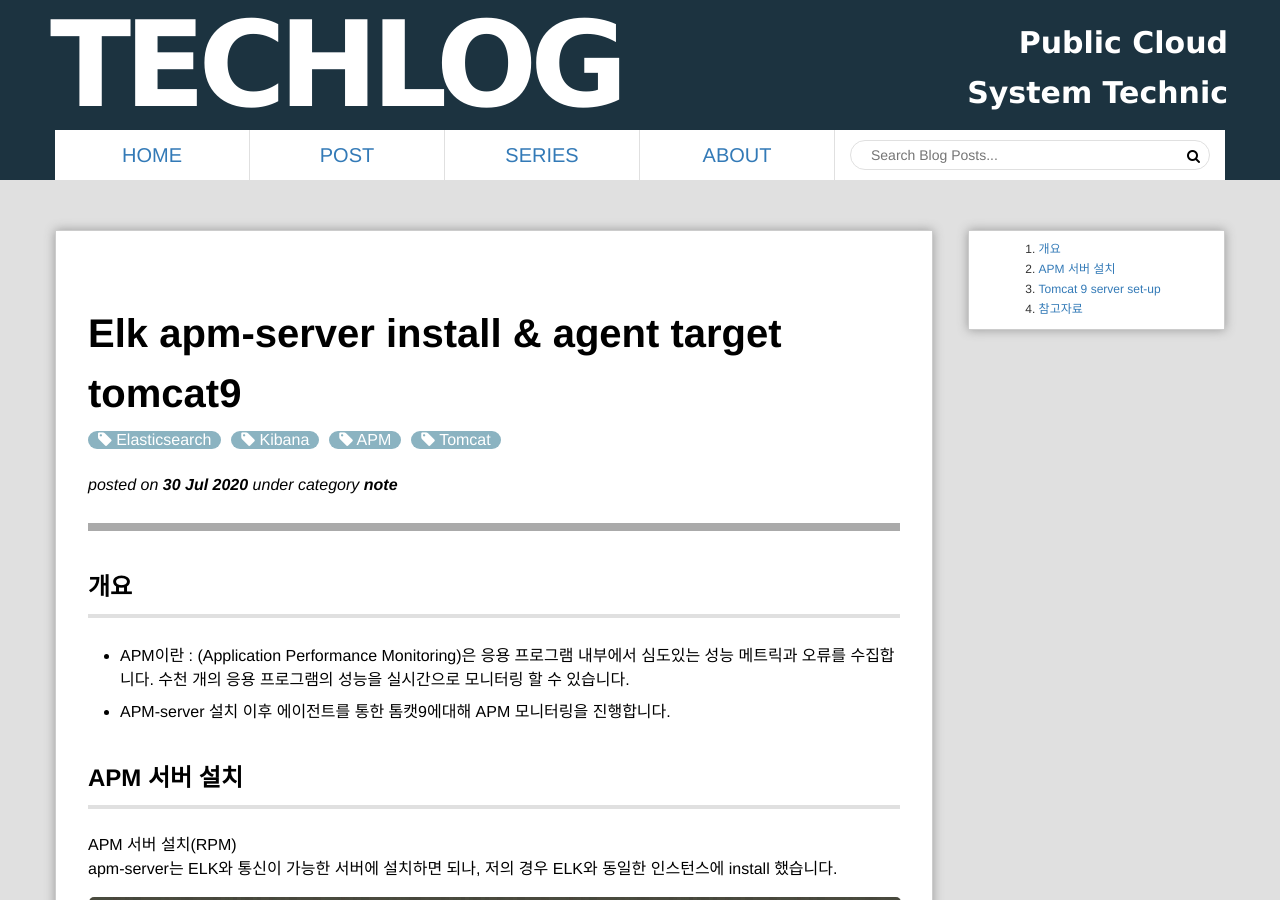
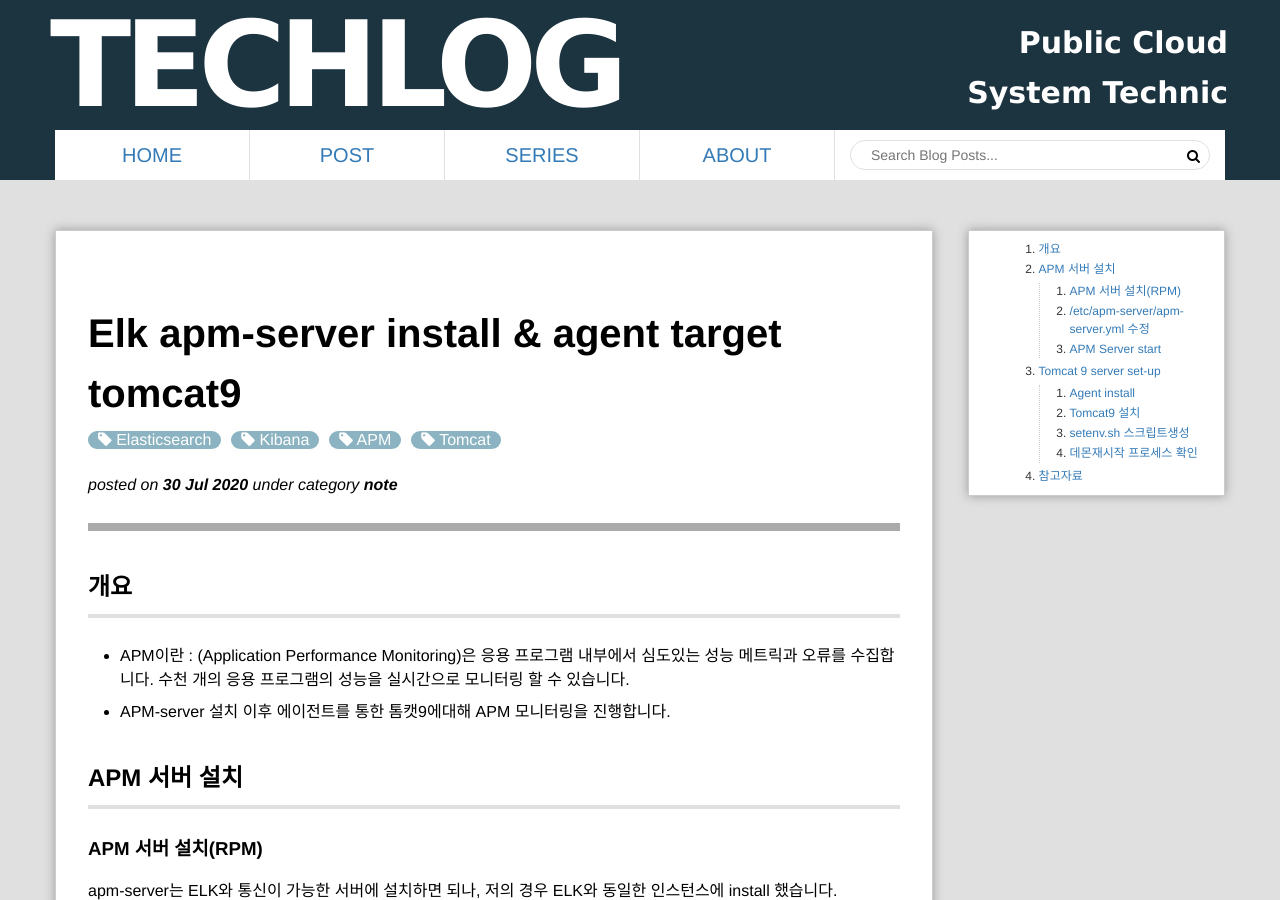
Before and after one commit to junyeong-je/junyeong-je.github.io, a Jekyll site: the page built from _posts/2020-07-30-ELK_APM_to_TOMCAT.md, in a window 1280 px wide and 900 px high. Built offline with Jekyll 4.4.1, drawn with Linux system fonts in a browser that asks for light colours; comment, search, counter and statistics services are not loaded.

Commit message:
Revert "update"
This reverts commit 8f5c331b

````diff
--- a/_posts/2020-07-30-ELK_APM_to_TOMCAT.md
+++ b/_posts/2020-07-30-ELK_APM_to_TOMCAT.md
@@ -14,14 +14,14 @@ excerpt: "APM-server 설치 이후 에이전트를 통한 톰캣9에대해 APM
 <br>
 
 ## APM 서버 설치
-APM 서버 설치(RPM)<br>
+### APM 서버 설치(RPM)<br>
 apm-server는 ELK와 통신이 가능한 서버에 설치하면 되나, 저의 경우 ELK와 동일한 인스턴스에 install 했습니다.
 ```shell
 curl -L -O https://artifacts.elastic.co/downloads/apm-server/apm-server-7.5.0-x86_64.rpm
 sudo rpm -vi apm-server-7.5.0-x86_64.rpm
 ```
 
-/etc/apm-server/apm-server.yml 수정
+### /etc/apm-server/apm-server.yml 수정
 ```yaml
 apm-server:
   # Defines the host and port the server is listening on. Use "unix:/path/to.sock" to listen on a unix domain socket.
@@ -34,18 +34,18 @@ output.elasticsearch:
     username: <username>
     password: <password>
 ```
-APM Server start
+### APM Server start
 ```shell
 service apm-server start
 ```
 
 ## Tomcat 9 server set-up
-Agent install
+### Agent install
 ```shell
 wget https://repo1.maven.org/maven2/co/elastic/apm/elastic-apm-agent/1.12.0/elastic-apm-agent-1.12.0-javadoc.jar
 ```
 
-Tomcat9 설치<br>
+### Tomcat9 설치<br>
 (http://mirror.apache-kr.org/tomcat/tomcat-9/v9.0.30/bin/)<br>
 Tomcat 9.0에는 Java 8 이상이 필요합니다.<br>
 ```shell
@@ -54,7 +54,7 @@ tar -xvf apache-tomcat-9.0.30.tar.gz
 mv apache-tomcat-9.0.30.tar.gz /usr/local/tomcat9
 ```
 
-setenv.sh 스크립트생성<br>
+### setenv.sh 스크립트생성<br>
 catalina.sh 파일에는 자바 옵션 설정 및 톰캣 로그 경로등 각종 설정을 저장 할 수 있다.<br>
 기본파일을 변경할 경우 문제가 발생할 수 있기 때문에 추가 옵션을 설정하는 방법으로 bin/setenv.sh을 추가하여 사용하는 방법이 있다.
 
@@ -71,7 +71,7 @@ export CATALINA_OPTS="$CATALINA_OPTS -Delastic.apm.server_urls=http://10.0.0.73:
 chmod +x setenv.sh
 ```
 
-데몬재시작 프로세스 확인<br>
+### 데몬재시작 프로세스 확인<br>
 javaagent부터 `atalina_OPTS`를 올바르게 정의 했음을 확인 할 수 있다.
 ```
 /usr/bin/java -Djava.util.logging.config.file=/usr/local/tomcat9/conf/logging.properties
````
